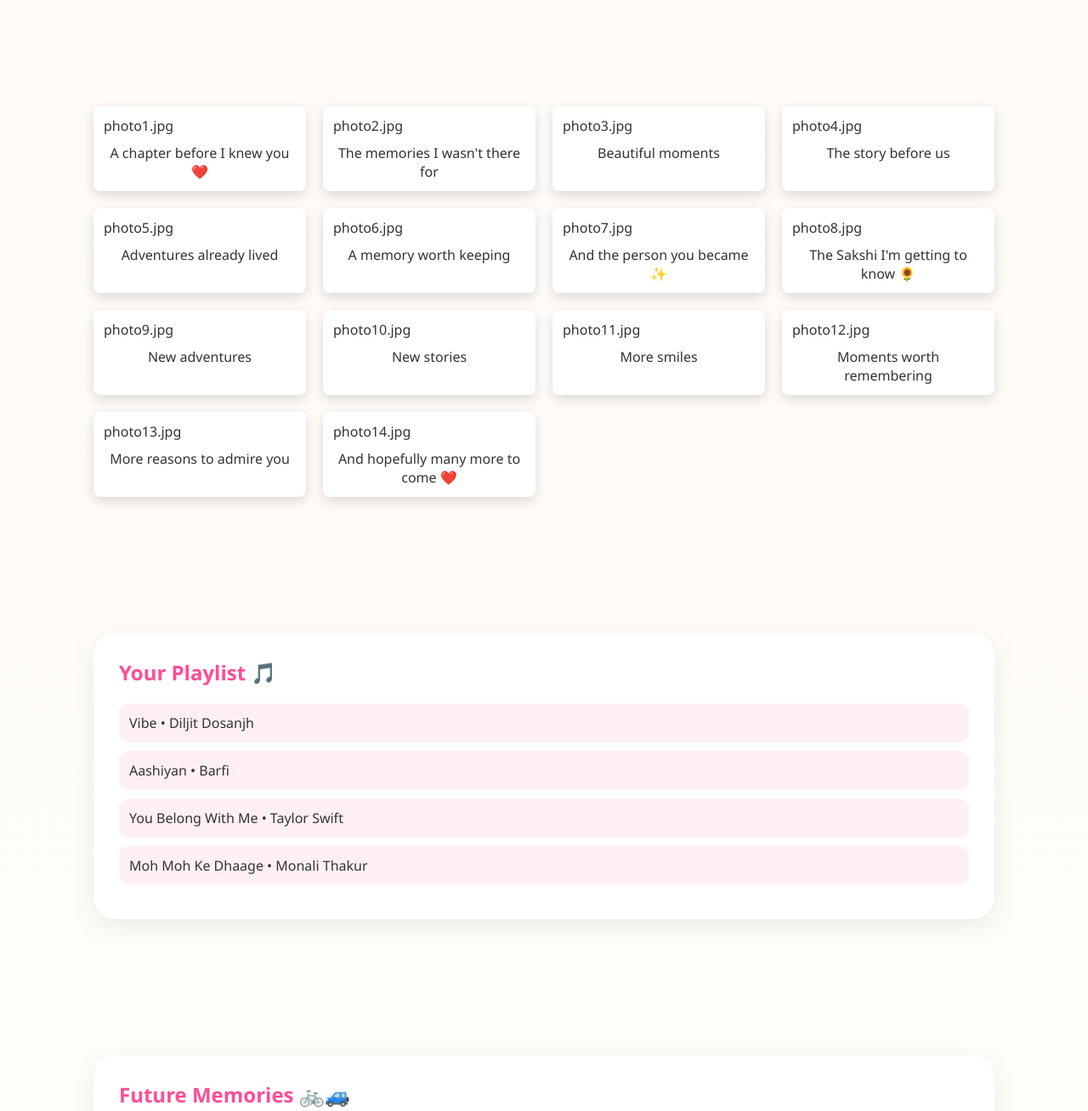
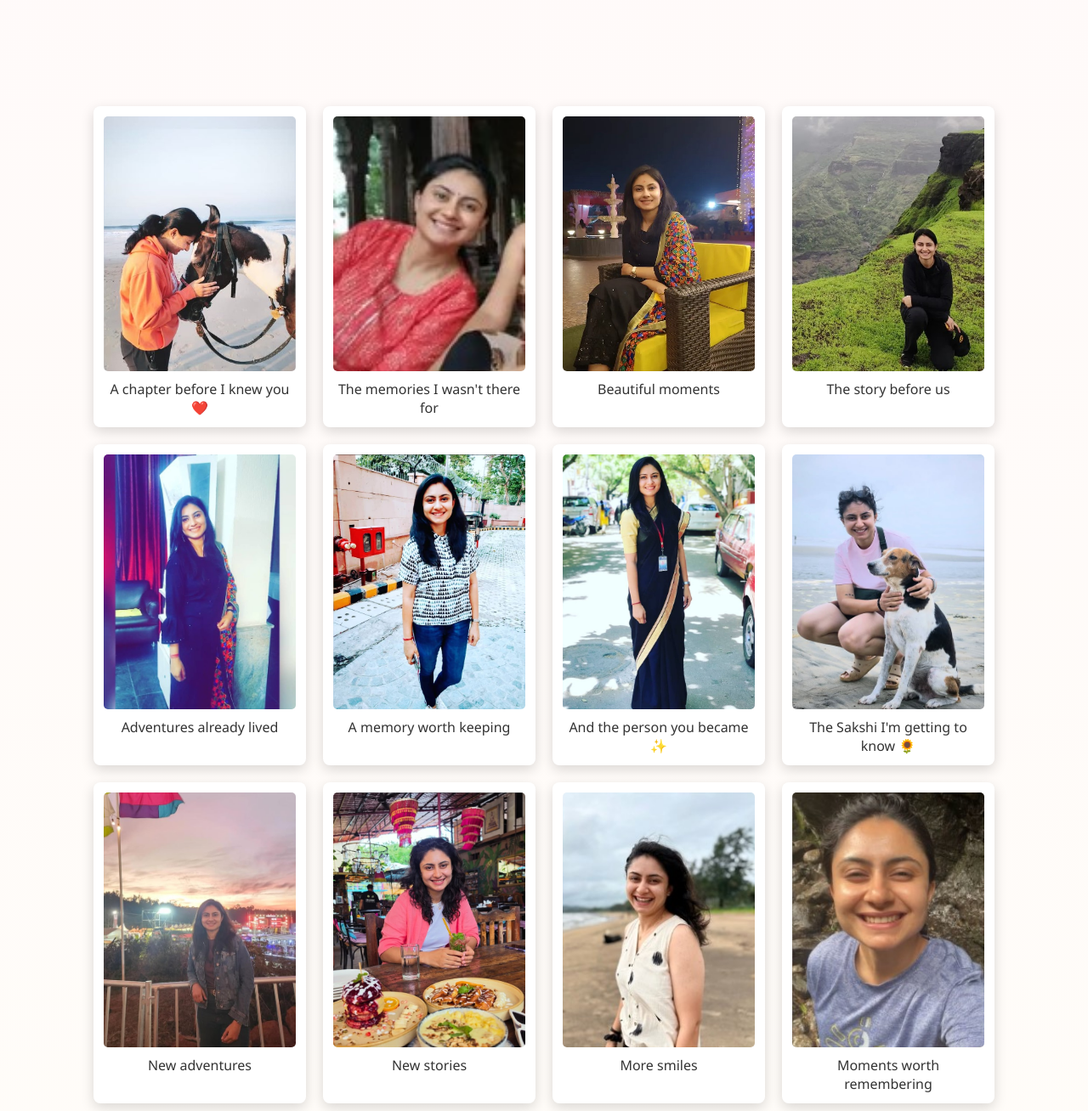
Before and after one commit to IMPEACHER/happy-birthday-sakshi, a plain HTML site: page index.html in a window 1280 px wide. Shown: the part 2240-3548 px from the top of the page at 85% size. Drawn offline with Linux system fonts and the light colour scheme.

Commit message:
Update index.html

```diff
--- a/index.html
+++ b/index.html
@@ -274,72 +274,72 @@ good/ bad days and all the ordinary little moments that somehow become special l
 
 
 <div class="polaroid">
-    photo1.jpg
+    <img src="photo1.jpg" class="photo" alt="photo1">
     <p>A chapter before I knew you ❤️</p>
 </div>
 
 <div class="polaroid">
-    photo2.jpg
+    <img src="photo2.jpg" class="photo" alt="photo2">
     <p>The memories I wasn't there for</p>
 </div>
 
 <div class="polaroid">
-    photo3.jpg
+    <img src="photo3.jpg" class="photo" alt="photo3">
     <p>Beautiful moments</p>
 </div>
 
 <div class="polaroid">
-    photo4.jpg
+    <img src="photo4.jpg" class="photo" alt="photo4">
     <p>The story before us</p>
 </div>
 
 <div class="polaroid">
-    photo5.jpg
+    <img src="photo5.jpg" class="photo" alt="photo5">
     <p>Adventures already lived</p>
 </div>
 
 <div class="polaroid">
-    photo6.jpg
+    <img src="photo6.jpg" class="photo" alt="photo6">
     <p>A memory worth keeping</p>
 </div>
 
 <div class="polaroid">
-    photo7.jpg
+    <img src="photo7.jpg" class="photo" alt="photo7">
     <p>And the person you became ✨</p>
 </div>
 
 <div class="polaroid">
-    photo8.jpg
+    <img src="photo8.jpg" class="photo" alt="photo8">
     <p>The Sakshi I'm getting to know 🌻</p>
 </div>
 
 <div class="polaroid">
-    photo9.jpg
+    <img src="photo9.jpg" class="photo" alt="photo9">
     <p>New adventures</p>
 </div>
 
 <div class="polaroid">
-    photo10.jpg
+    <img src="photo10.jpg" class="photo" alt="photo10">
     <p>New stories</p>
 </div>
 
 <div class="polaroid">
-    photo11.jpg
+    <img src="photo11.jpg" class="photo" alt="photo11">
     <p>More smiles</p>
 </div>
 
 <div class="polaroid">
-    photo12.jpg
+    <img src="photo12.jpg" class="photo" alt="photo12">
     <p>Moments worth remembering</p>
 </div>
 
 <div class="polaroid">
-    photo13.jpg
+    <img src="photo13.jpg" class="photo" alt="photo13">
     <p>More reasons to admire you</p>
 </div>
 
 <div class="polaroid">
-    photo14.jpg
+    <img src="photo14.jpg" class="photo" alt="photo14">
     <p>And hopefully many more to come ❤️</p>
 </div>
 
```
